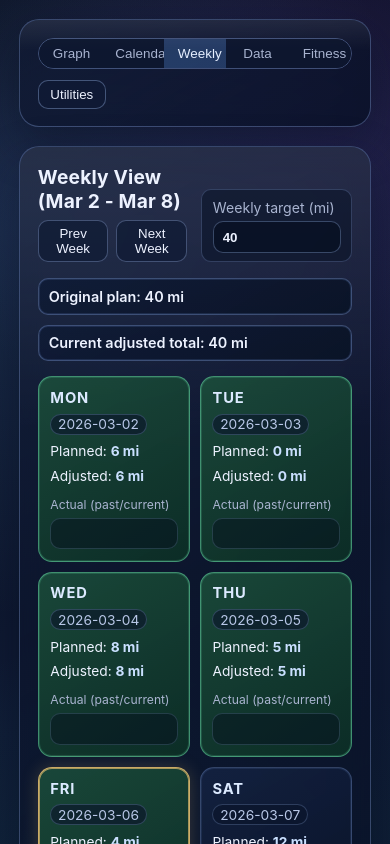
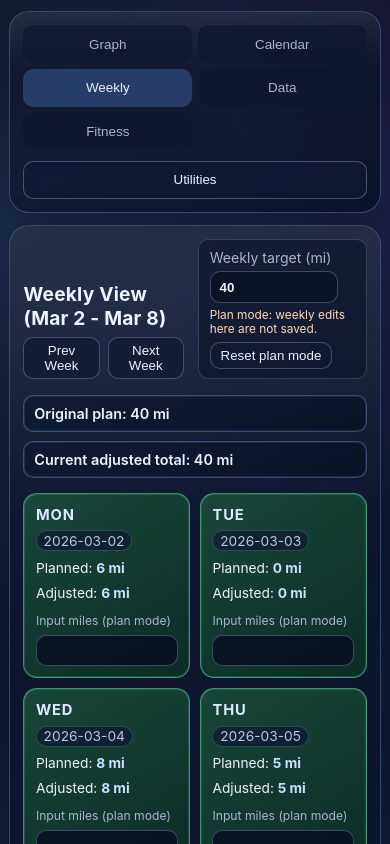
Before and after one commit to phumph01/Marathon-Tracker, a React (Vite) app: page / in a window 390 px wide. Shown: the top 844 px of the page. Built offline with nearby package versions, Linux system fonts and the light colour scheme; no server answers; the database is empty.

Commit message:
Mobile fixes

```diff
--- a/index.html
+++ b/index.html
@@ -3,7 +3,7 @@
   <head>
     <meta charset="UTF-8" />
     <meta name="viewport" content="width=device-width, initial-scale=1.0" />
-    <title>Marathon Planner MVP</title>
+    <title>BQ Tracker</title>
   </head>
   <body>
     <div id="root"></div>
--- a/src/App.tsx
+++ b/src/App.tsx
@@ -147,6 +147,8 @@ export default function App(): JSX.Element {
   const [manualUploadPersistedMessage, setManualUploadPersistedMessage] = useState<string>("");
   const [activeMainTab, setActiveMainTab] = useState<MainTab>("weekly");
   const [isUtilitiesOpen, setIsUtilitiesOpen] = useState(false);
+  const [weeklyPreviewTargetOverrides, setWeeklyPreviewTargetOverrides] = useState<Record<string, number>>({});
+  const [weeklyPreviewActualOverrides, setWeeklyPreviewActualOverrides] = useState<Record<string, number | null>>({});
   const [session, setSession] = useState<Session | null>(null);
   const [authError, setAuthError] = useState<string>("");
   const [authStatus, setAuthStatus] = useState<string>("");
@@ -158,10 +160,29 @@ export default function App(): JSX.Element {
 
   const weekDates = useMemo(() => getWeekDates(selectedWeekStartIso), [selectedWeekStartIso]);
   const originalPlannedWeek = useMemo(() => getOriginalWeekMiles(weekDates, activeSchedule), [activeSchedule, weekDates]);
-  const targetWeeklyTotal =
+  const persistedWeeklyTargetTotal =
     weeklyTargetOverrides[selectedWeekStartIso] ?? getDefaultTargetForWeek(weekDates, activeSchedule);
+  const targetWeeklyTotal = weeklyPreviewTargetOverrides[selectedWeekStartIso] ?? persistedWeeklyTargetTotal;
+  const resolvedWeeklyActualByDate = useMemo(() => {
+    const next: Record<string, number> = {};
+    weekDates.forEach((isoDate) => {
+      const override = weeklyPreviewActualOverrides[isoDate];
+      if (override === null) {
+        return;
+      }
+      if (typeof override === "number" && Number.isFinite(override)) {
+        next[isoDate] = override;
+        return;
+      }
+      const persisted = actualsByDate[isoDate];
+      if (Number.isFinite(persisted)) {
+        next[isoDate] = persisted;
+      }
+    });
+    return next;
+  }, [actualsByDate, weekDates, weeklyPreviewActualOverrides]);
   const completedActuals = weekDates.map((isoDate) => {
-    const value = actualsByDate[isoDate];
+    const value = resolvedWeeklyActualByDate[isoDate];
     return Number.isFinite(value) ? value : null;
   });
 
@@ -759,7 +780,7 @@ export default function App(): JSX.Element {
           dayDates={weekDates}
           originalPlannedWeek={originalPlannedWeek}
           adjustedWeek={redistributed.adjustedWeek}
-          actualsByDate={actualsByDate}
+          actualsByDate={resolvedWeeklyActualByDate}
           descriptionByDate={displayDescriptionByDate}
           runSplitsByDate={mergedRunSplitsByDate}
           showTargetPaceOverlay={showTargetPaceOverlay}
@@ -767,30 +788,43 @@ export default function App(): JSX.Element {
           todayIso={todayIso}
           targetWeeklyTotal={targetWeeklyTotal}
           exceededByMiles={redistributed.exceededByMiles}
-          canEditActualForDate={(isoDate) => !isReadOnly && isoDate <= todayIso}
+          canEditActualForDate={() => true}
           onPreviousWeek={() => {
             setSelectedWeekStartIso((current) => toIsoDate(addDays(fromIsoDate(current), -7)));
           }}
           onNextWeek={() => {
             setSelectedWeekStartIso((current) => toIsoDate(addDays(fromIsoDate(current), 7)));
           }}
+          canEditWeeklyTarget
+          isWhatIfMode
+          onResetWhatIf={() => {
+            setWeeklyPreviewTargetOverrides((current) => {
+              if (!(selectedWeekStartIso in current)) {
+                return current;
+              }
+              const next = { ...current };
+              delete next[selectedWeekStartIso];
+              return next;
+            });
+            setWeeklyPreviewActualOverrides((current) => {
+              const next = { ...current };
+              weekDates.forEach((isoDate) => {
+                delete next[isoDate];
+              });
+              return next;
+            });
+          }}
           onTargetChange={(newTarget) => {
-            if (isReadOnly) {
-              return;
-            }
-            setWeeklyTargetOverrides((current) => ({
+            setWeeklyPreviewTargetOverrides((current) => ({
               ...current,
               [selectedWeekStartIso]: clampPositive(newTarget)
             }));
           }}
           onActualChange={(isoDate, miles) => {
-            if (isReadOnly) {
-              return;
-            }
-            setActualsByDate((current) => {
+            setWeeklyPreviewActualOverrides((current) => {
               const next = { ...current };
               if (miles == null || !Number.isFinite(miles)) {
-                delete next[isoDate];
+                next[isoDate] = null;
               } else {
                 next[isoDate] = clampPositive(miles);
               }
--- a/src/components/FitnessInsightsTab.tsx
+++ b/src/components/FitnessInsightsTab.tsx
@@ -118,11 +118,15 @@ export function FitnessInsightsTab({
       <div className="fitnessVizGrid" ref={vizWrapRef} onMouseLeave={() => setHoverState(null)}>
         <article className="fitnessVizCard">
           <h3>Volume Trend + 4w Baseline</h3>
+          <div className="fitnessChartScroll">
             <VolumeTrendChart points={allWeeks} onPointHover={showHover} />
+          </div>
         </article>
         <article className="fitnessVizCard">
           <h3>Pace and HR Trends</h3>
+          <div className="fitnessChartScroll">
             <PaceHrTrendChart points={allWeeks} onPointHover={showHover} />
+          </div>
         </article>
         <article className="fitnessVizCard fitnessVizCardWide">
           <div className="fitnessVizHeader">
@@ -170,12 +174,14 @@ export function FitnessInsightsTab({
               </button>
             </div>
           </div>
+          <div className="fitnessChartScroll">
             <PaceHrScatterChart
               runDays={filteredRunDays}
               raceDateIso={raceDateIso}
               showTargetBubble={relationshipWindow === "target"}
               onPointHover={showHover}
             />
+          </div>
         </article>
         {hoverState ? (
           <div
--- a/src/components/WeeklyPlanner.tsx
+++ b/src/components/WeeklyPlanner.tsx
@@ -18,6 +18,9 @@ interface WeeklyPlannerProps {
   canEditActualForDate: (isoDate: string) => boolean;
   onPreviousWeek: () => void;
   onNextWeek: () => void;
+  canEditWeeklyTarget: boolean;
+  isWhatIfMode?: boolean;
+  onResetWhatIf?: () => void;
   onTargetChange: (newTarget: number) => void;
   onActualChange: (isoDate: string, miles: number | null) => void;
 }
@@ -38,6 +41,9 @@ export function WeeklyPlanner({
   canEditActualForDate,
   onPreviousWeek,
   onNextWeek,
+  canEditWeeklyTarget,
+  isWhatIfMode = false,
+  onResetWhatIf,
   onTargetChange,
   onActualChange
 }: WeeklyPlannerProps): JSX.Element {
@@ -66,8 +72,22 @@ export function WeeklyPlanner({
             min={0}
             step={0.5}
             value={targetWeeklyTotal}
-            onChange={(event) => onTargetChange(Number(event.target.value))}
+            disabled={!canEditWeeklyTarget}
+            onChange={(event) => {
+              const value = Number(event.target.value);
+              if (!Number.isFinite(value)) {
+                return;
+              }
+              onTargetChange(value);
+            }}
           />
+          {!canEditWeeklyTarget ? <p className="targetInputHelp">Sign in as owner to edit weekly target.</p> : null}
+          {isWhatIfMode ? <p className="targetInputHelp">Plan mode: weekly edits here are not saved.</p> : null}
+          {isWhatIfMode ? (
+            <button type="button" className="navButton bubbleInteractive weeklyResetButton" onClick={() => onResetWhatIf?.()}>
+              Reset plan mode
+            </button>
+          ) : null}
         </div>
       </div>
 
@@ -96,7 +116,7 @@ export function WeeklyPlanner({
                 Adjusted: <span className="metricValue">{formatMiles(adjustedWeek[index])} mi</span>
               </p>
               <label className="actualLabel" htmlFor={`actual-${isoDate}`}>
-                Actual (past/current)
+                Input miles (plan mode)
               </label>
               <input
                 id={`actual-${isoDate}`}
--- a/src/styles.css
+++ b/src/styles.css
@@ -66,6 +66,7 @@ body {
   border: 1px solid rgba(156, 188, 255, 0.34);
   border-radius: 999px;
   overflow: hidden;
+  max-width: 100%;
 }
 
 .mainTabButton {
@@ -366,6 +367,7 @@ body {
   overflow-x: auto;
   padding-bottom: 0.2rem;
   padding-left: 2.4rem;
+  -webkit-overflow-scrolling: touch;
 }
 
 .progressChart {
@@ -506,6 +508,7 @@ body {
   position: relative;
   z-index: 1;
   overflow-x: auto;
+  -webkit-overflow-scrolling: touch;
 }
 
 .actualDataTable {
@@ -602,6 +605,13 @@ body {
   color: #d7e7ff;
 }
 
+.fitnessChartScroll {
+  overflow-x: auto;
+  overflow-y: hidden;
+  -webkit-overflow-scrolling: touch;
+  padding-bottom: 0.2rem;
+}
+
 .fitnessVizHeader {
   display: flex;
   align-items: center;
@@ -627,13 +637,14 @@ body {
 }
 
 .fitnessChart {
+  min-width: 640px;
   width: 100%;
   height: auto;
   display: block;
 }
 
 .fitnessChartWide {
-  min-width: 700px;
+  min-width: 880px;
 }
 
 .fitnessGridLine {
@@ -1051,6 +1062,16 @@ body {
 
 .targetInput label {
   color: var(--text-muted);
+}
+
+.targetInputHelp {
+  margin: 0;
+  font-size: 0.74rem;
+  color: #ffd8b4;
+}
+
+.weeklyResetButton {
+  justify-self: start;
 }
 
 .glassInput {
@@ -1500,11 +1521,18 @@ body {
 
   .mainTabs {
     width: 100%;
+    display: grid;
+    grid-template-columns: repeat(3, minmax(0, 1fr));
+    gap: 0.35rem;
+    border: none;
+    border-radius: 0;
+    overflow: visible;
   }
 
   .mainTabButton {
-    flex: 1;
     text-align: center;
+    border-radius: 10px;
+    min-height: 38px;
   }
 
   .utilitiesGrid {
@@ -1513,14 +1541,21 @@ body {
 
   .chartControls {
     justify-content: flex-start;
+    gap: 0.35rem;
   }
 
   .chartModeButton {
-    padding: 0.3rem 0.58rem;
+    padding: 0.35rem 0.56rem;
+    min-height: 36px;
   }
 
   .progressChart {
     min-width: 640px;
+  }
+
+  .chartHoverBox {
+    max-width: 190px;
+    font-size: 0.74rem;
   }
 
   .monthSectionWithTotals {
@@ -1561,4 +1596,56 @@ body {
   .fitnessVizGrid {
     grid-template-columns: 1fr;
   }
-}
+
+  .fitnessChart {
+    min-width: 600px;
+  }
+
+  .fitnessChartWide {
+    min-width: 780px;
+  }
+}
+
+@media (max-width: 560px) {
+  .appShell {
+    padding: 0.7rem 0.58rem 1.5rem;
+    gap: 0.75rem;
+  }
+
+  .panel {
+    padding: 0.82rem;
+  }
+
+  .mainTabs {
+    grid-template-columns: repeat(2, minmax(0, 1fr));
+  }
+
+  .utilitiesToggleButton {
+    width: 100%;
+    min-height: 38px;
+  }
+
+  .progressChart {
+    min-width: 560px;
+  }
+
+  .weekTotalsList {
+    grid-template-columns: repeat(2, minmax(0, 1fr));
+  }
+
+  .calendarCell {
+    min-height: 72px;
+  }
+
+  .cellMiles {
+    font-size: 1.16rem;
+  }
+
+  .fitnessChart {
+    min-width: 520px;
+  }
+
+  .fitnessChartWide {
+    min-width: 700px;
+  }
+}
```
Also changed, not shown: src/components/ActualDataSection.tsx (+55 -3 lines), src/components/WeeklyProgressChart.tsx (+44 -3 lines), 5 other files (tests, documents, lock files or other folders). Lines whose indentation alone changed are shown as unchanged.
